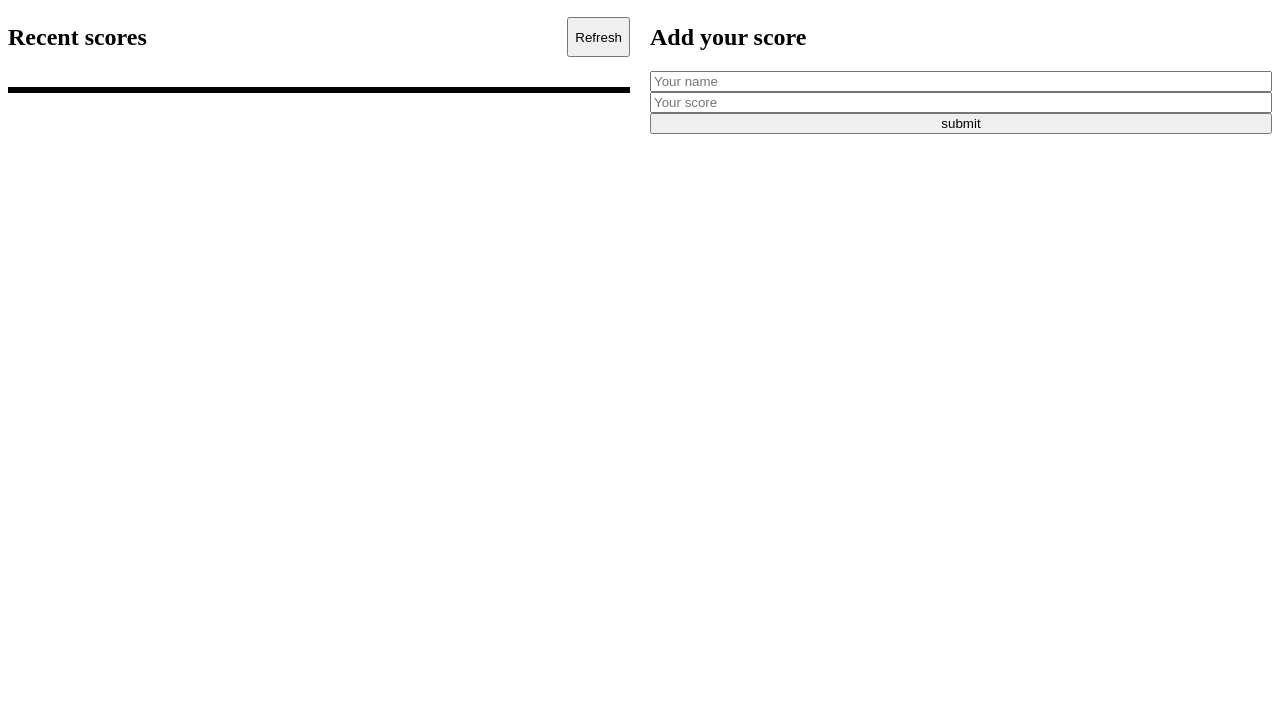
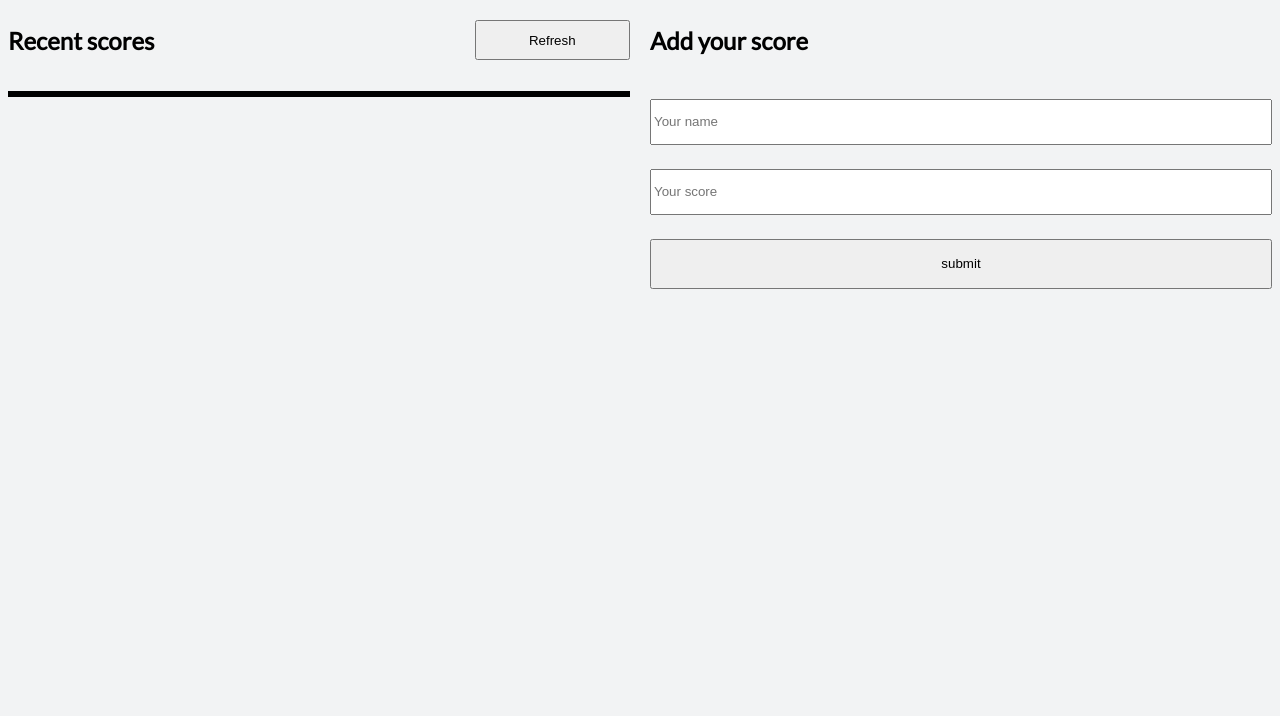
Before and after one commit to edahigure/leaderboard-2, a website built with webpack: page src/index.html in a window 1280 px wide. Shown: the part 84-800 px from the top of the page. Built offline with nearby package versions, Linux system fonts and the light colour scheme; no server answers.

Commit message:
Add style

```diff
--- a/src/style.css
+++ b/src/style.css
@@ -1,3 +1,9 @@
+body {
+  background-color: rgba(241, 243, 244, 0.927);
+  font-family: Lato, sans-serif;
+  font-size: medium;
+}
+
 .LeaderBoard-wrapper {
   display: flex;
   flex-direction: column;
@@ -34,10 +40,12 @@
 .input-section {
   display: flex;
   flex-direction: column;
+  gap: 24px;
 }
 
 .refresh {
   height: 40px;
+  width: 25%;
 }
 
 .display {
@@ -47,3 +55,11 @@
 .input {
   flex: 1;
 }
+
+#add-button{
+  height: 50px;
+}
+
+input{
+  height: 40px;
+}
```
